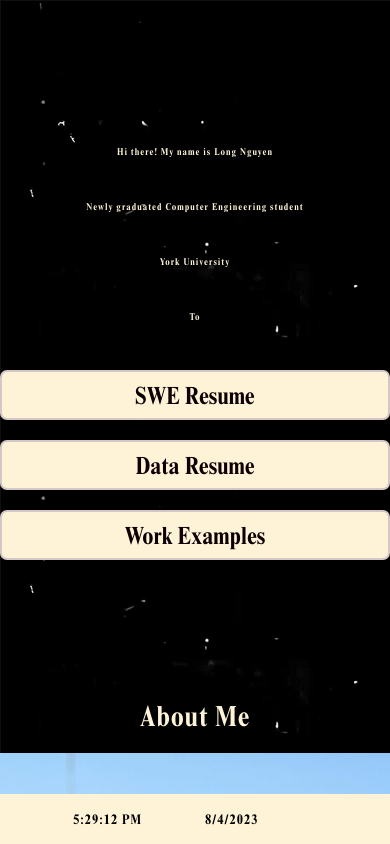
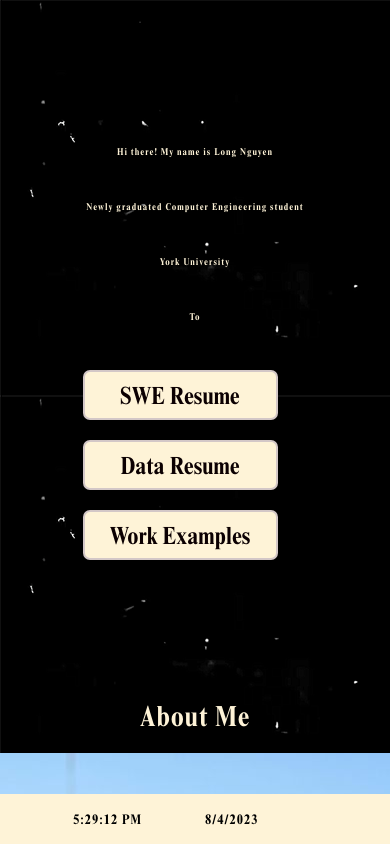
Before and after one commit to tenlalong/portfolio-website, a React (Create React App) app: page / in a window 390 px wide. Shown: the top 844 px of the page. Built offline with nearby package versions, Linux system fonts and the light colour scheme.

Commit message:
Fix more name animation bugs

```diff
--- a/src/pages/components/header/header.css
+++ b/src/pages/components/header/header.css
@@ -103,6 +103,6 @@
   .left-button,
   .right-button,
   .mid-button {
-    width: 100%; /* Set the buttons to 100% width to fill the container */
+    width: 50%; /* Set the buttons to 100% width to fill the container */
   }
 }
```
